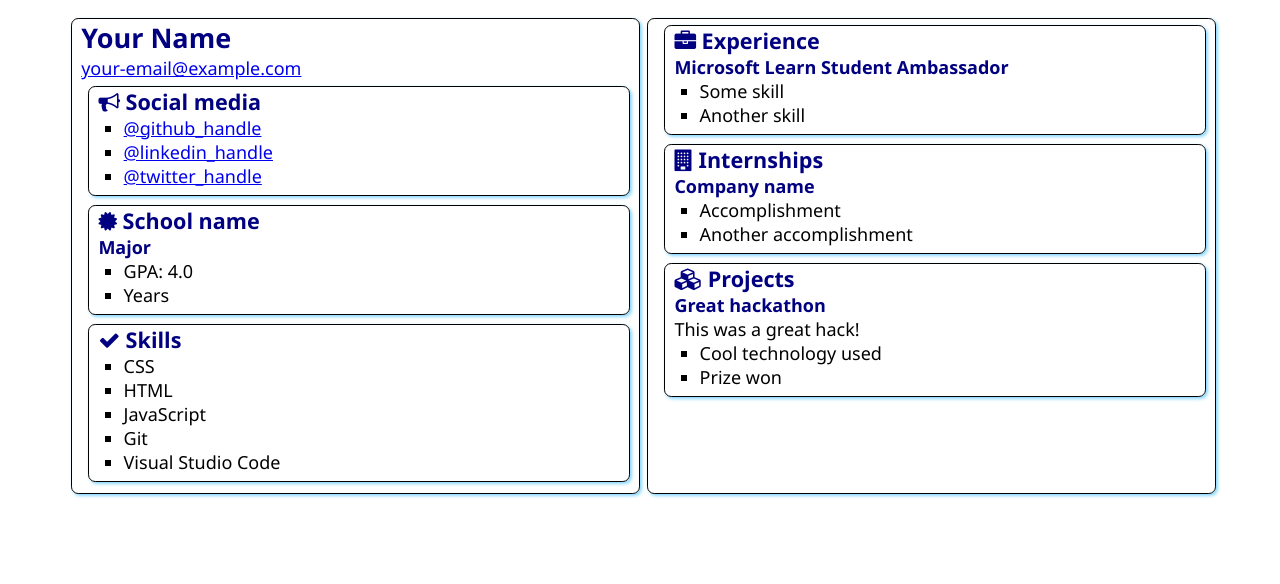
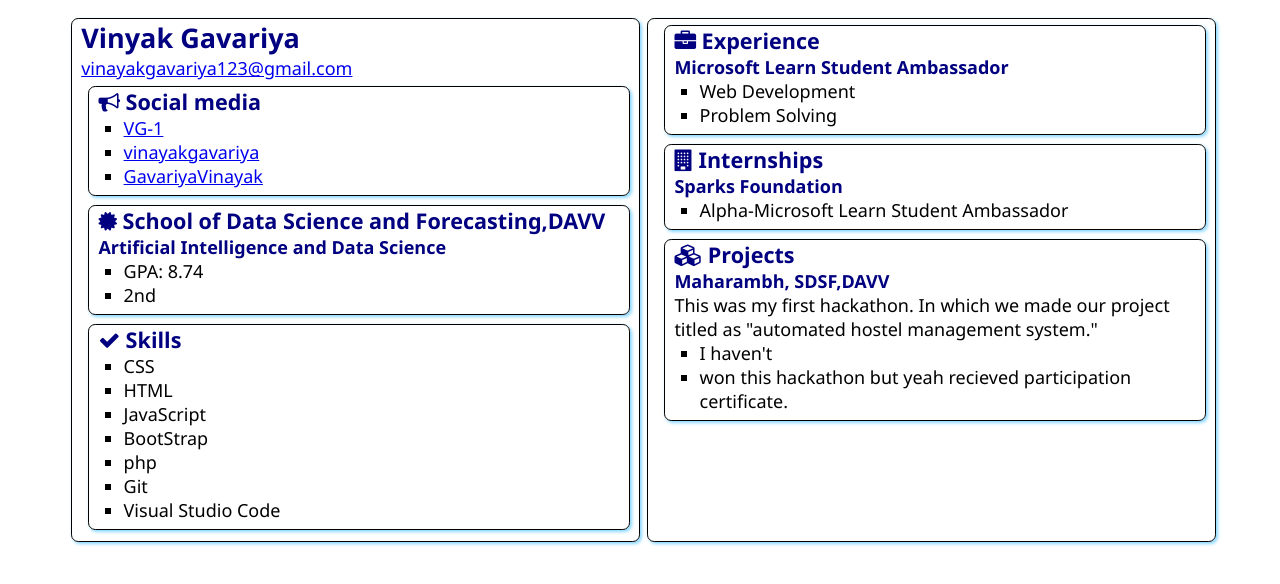
Before and after one commit to VG-1/SATechnicalOnboarding, a plain HTML site: page src/index.html in a window 1280 px wide. Drawn offline with Linux system fonts and the light colour scheme.

Commit message:
Added my Name

```diff
--- a/src/index.html
+++ b/src/index.html
@@ -12,8 +12,8 @@
 <body>
     <main>
         <article class="box">
-            <h1>Your Name</h1>
-            <div><a href="mailto:your.email@example.com">your-email@example.com</a></div>
+            <h1>Vinyak Gavariya</h1>
+            <div><a href="mailto:vinayakgavariya123@gmail.com">vinayakgavariya123@gmail.com</a></div>
 
             <section class="box">
                 <h2>
@@ -21,9 +21,9 @@
                     Social media
                 </h2>
                 <ul>
-                    <li><a href="https://github.com/<handle>">@github_handle</a></li>
-                    <li><a href="https://linkedin.com/in/<handle>">@linkedin_handle</a></li>
-                    <li><a href="https://twitter.com/<handle>">@twitter_handle</a></li>
+                    <li><a href="https://github.com/VG-1">VG-1</a></li>
+                    <li><a href="https://linkedin.com/in/vinayakgavariya">vinayakgavariya</a></li>
+                    <li><a href="https://twitter.com/GavariyaVinayak">GavariyaVinayak</a></li>
                 </ul>
             </section>
 
@@ -31,12 +31,12 @@
                 <div class="education">
                     <h2>
                         <i class="fa fa-certificate" aria-hidden="true"></i>
-                        School name
+                        School of Data Science and Forecasting,DAVV
                     </h2>
-                    <h3>Major</h3>
+                    <h3>Artificial Intelligence and Data Science</h3>
                     <ul>
-                        <li>GPA: 4.0</li>
-                        <li>Years</li>
+                        <li>GPA: 8.74</li>
+                        <li>2nd</li>
                     </ul>
                 </div>
             </section>
@@ -50,6 +50,8 @@
                     <li>CSS</li>
                     <li>HTML</li>
                     <li>JavaScript</li>
+                    <li>BootStrap</li>
+                    <li>php</li>
                     <li>Git</li>
                     <li>Visual Studio Code</li>
                 </ul>
@@ -63,8 +65,8 @@
                 </h2>
                 <h3>Microsoft Learn Student Ambassador</h3>
                 <ul>
-                    <li>Some skill</li>
-                    <li>Another skill</li>
+                    <li>Web Development</li>
+                    <li>Problem Solving</li>
                 </ul>
             </section>
             <section class="box">
@@ -73,10 +75,10 @@
                     Internships
                 </h2>
 
-                <h3>Company name</h3>
+                <h3>Sparks Foundation</h3>
                 <ul>
-                    <li>Accomplishment</li>
-                    <li>Another accomplishment</li>
+                    <li>Alpha-Microsoft Learn Student Ambassador</li>
+                    <!-- <li></li> -->
                 </ul>
             </section>
             <section class="box">
@@ -85,11 +87,11 @@
                     Projects
                 </h2>
 
-                <h3>Great hackathon</h3>
-                <div>This was a great hack!</div>
+                <h3>Maharambh, SDSF,DAVV</h3>
+                <div>This was my first hackathon. In which we made our project titled as "automated hostel management system."</div>
                 <ul>
-                    <li>Cool technology used</li>
-                    <li>Prize won</li>
+                    <li>I haven't</li>
+                    <li>won this hackathon but yeah recieved participation certificate.</li>
                 </ul>
             </section>
         </article>
```
